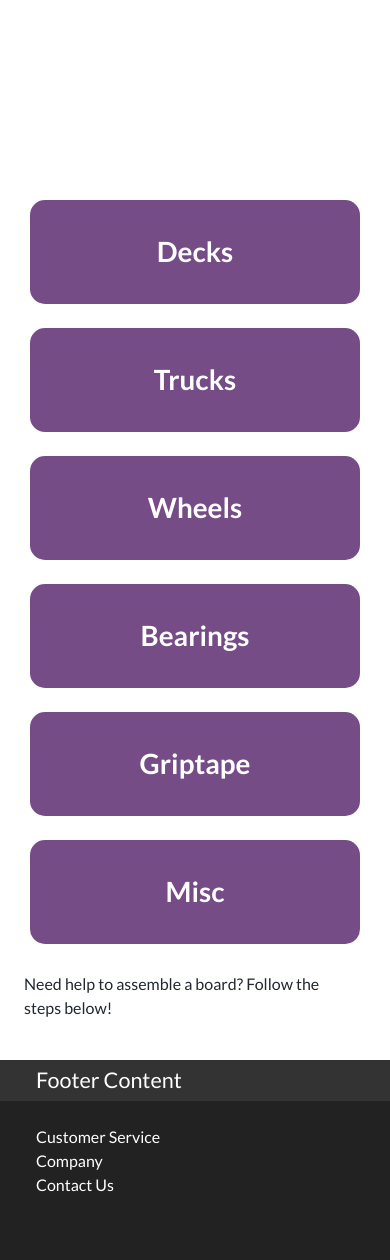
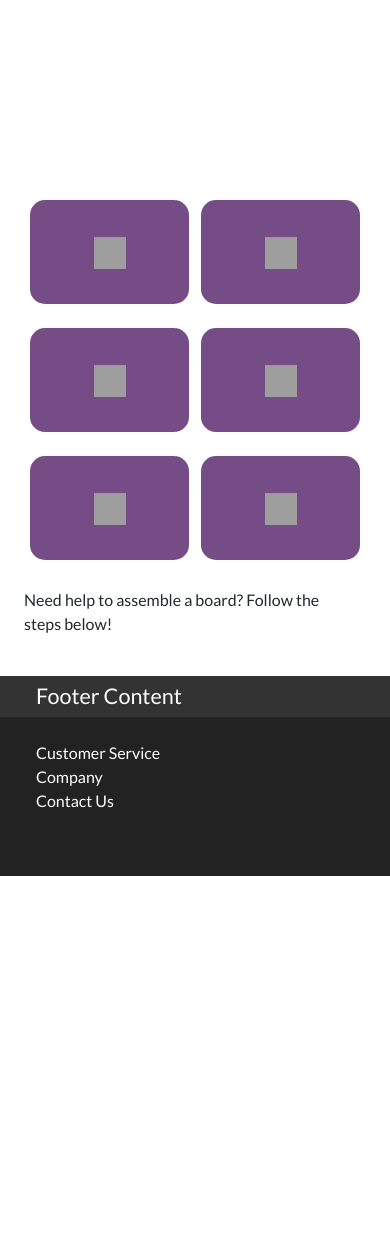
Before and after one commit to Kagebounshin/skateshop, a Django app: page / in a window 390 px wide. Shown: the part 588-1848 px from the top of the page. After the commit the page ends 1464 px from the top, so only its background shows below. Run offline with Django 3.2, Linux system fonts and the light colour scheme; some libraries are stand-ins or nearby versions; grey boxes are pictures that could not be loaded.

Commit message:
worked on layout for shopnow anchors, added icons, worked on responsivness

```diff
--- a/home/templates/home/index.html
+++ b/home/templates/home/index.html
@@ -60,34 +60,57 @@
 
 <div class="row container-fluid shopnow-container bg-shopnow pt-3 pb-3">
 
-<a href="{% url 'products' %}?category=decks" id="shopnow" class="col-12 col-sm-6 col-md-4 col-lg-2">
+<a href="{% url 'products' %}?category=decks" id="shopnow" class="col-6 col-sm-6 col-md-4 col-lg-2">
     <div id="shopnow-inner">
-        <h1>Decks</h1>
+        <h1><img src="https://img.icons8.com/ios/100/ffffff/skateboard-without-wheels.png"/></h1>
+    </div>
+    <div class="middle text-white">
+        <h1 class="shopnow-header">Decks</h1>
     </div>
 </a>
-<a href="{% url 'products' %}?category=trucks" id="shopnow" class="col-12 col-sm-6 col-md-4 col-lg-2">
+<a href="{% url 'products' %}?category=trucks" id="shopnow" class="col-6 col-sm-6 col-md-4 col-lg-2">
     <div id="shopnow-inner">
-        <h1>Trucks</h1>
+        <h1><img src="https://img.icons8.com/ios/100/ffffff/skateboard-truck.png"/></h1>
+    </div>
+    <div class="middle text-white">
+        <h1 class="shopnow-header">Trucks</h1>
     </div>
 </a>
-<a href="{% url 'products' %}?category=wheels" id="shopnow" class="col-12 col-sm-6 col-md-4 col-lg-2">
+<a href="{% url 'products' %}?category=wheels" id="shopnow" class="col-6 col-sm-6 col-md-4 col-lg-2">
     <div id="shopnow-inner">
-        <h1>Wheels</h1>
+        <h1><img src="https://img.icons8.com/ios/80/ffffff/skateboard-wheel.png"/></h1>
+    </div>
+    <div class="middle text-white">
+        <h1 class="shopnow-header">Wheels</h1>
     </div>
 </a>
-<a href="{% url 'products' %}?category=bearings" id="shopnow" class="col-12 col-sm-6 col-md-4 col-lg-2">
+<a href="{% url 'products' %}?category=bearings" id="shopnow" class="col-6 col-sm-6 col-md-4 col-lg-2">
     <div id="shopnow-inner">
-        <h1>Bearings</h1>
+        <h1><img src="https://img.icons8.com/dotty/80/ffffff/final-state.png"/></h1>
+    </div>
+    <div class="middle text-white">
+        <h1 class="shopnow-header">Bearings</h1>
     </div>
 </a>
-<a href="{% url 'products' %}?category=griptape" id="shopnow" class="col-12 col-sm-6 col-md-4 col-lg-2">
+<a href="{% url 'products' %}?category=griptape" id="shopnow" class="col-6 col-sm-6 col-md-4 col-lg-2">
     <div id="shopnow-inner">
-        <h1>Griptape</h1>
+        <h1><img src="https://img.icons8.com/ios-filled/100/ffffff/skateboard-grip-tape.png"/></h1>
+    </div>
+    <div class="middle text-white">
+        <h1 class="shopnow-header">Griptape</h1>
     </div>
 </a>
-<a href="{% url 'products' %}?category=misc" id="shopnow" class="col-12 col-sm-6 col-md-4 col-lg-2">
+<a href="{% url 'products' %}?category=misc" id="shopnow" class="col-6 col-sm-6 col-md-4 col-lg-2">
     <div id="shopnow-inner">
-        <h1>Misc</h1>
+        <h1><img src="https://img.icons8.com/ios/40/ffffff/screwdriver.png"/>
+            <img src="https://img.icons8.com/windows/40/ffffff/Production-order.png" class="d-none d-sm-inline"/>
+            <br>
+            <img src="https://img.icons8.com/external-kiranshastry-lineal-kiranshastry/40/ffffff/external-screw-industry-kiranshastry-lineal-kiranshastry.png" class="d-none d-sm-inline"/>
+            <img src="https://img.icons8.com/ios/40/ffffff/open-end-wrench.png" class="d-none d-sm-inline"/>
+        </h1>
+    </div>
+    <div class="middle text-white">
+        <h1 class="shopnow-header">Hardware<br>& Tools</h1>
     </div>
 </a>
 </div>
@@ -100,3 +123,9 @@
     </p>
 </div>
 {% endblock %}
+
+{% block postloadjs %}
+    <script type="text/javascript">
+
+    </script>
+    {% endblock %}
--- a/static/css/base.css
+++ b/static/css/base.css
@@ -250,6 +250,7 @@ a#shopnow {
 
 #shopnow {
     /* background-color: #222; */
+    position: relative;
     text-align: center;
     min-height: 15rem;
     padding-bottom: 12px;
@@ -260,29 +261,72 @@ a#shopnow {
 
 
 #shopnow-inner {
+    position: relative;
     background-color: #764c87;
     border-radius: 15px;
     width: 100%;
     height: 100%;
     margin: 0 auto;
     color:#fff;
+    opacity: 1;
 }
 
 #shopnow-inner h1 {
-    position: relative;
+    position: absolute;
     top: 50%;
     left: 50%;
     transform: translate(-50%, -50%);
-    z-index: 12;
     font-weight: 700;
+    color: white;
+}
+
+.middle {
+    position: absolute;
+    top: 50%;
+    left: 50%;
+    transform: translate(-50%, -50%);
+    height: 85%;
+    width: 90%;
+    border-radius: 15px;
+    opacity: 0;
+    background-color: #764c87d5;
+}
+
+.middle h1 {
+    position: absolute;
+    top: 50%;
+    left: 50%;
+    transform: translate(-50%, -50%);
+    font-size: 3rem;
+}
+
+.middle:hover {
+    transition: .5s ease-in-out;
+    opacity: 1;
+}
+
+@media (max-width: 429.98px) {
+    #shopnow {
+        min-height: 8rem;
+    }
 }
 
 
 
 /* Extra small devices (portrait phones, less than 576px) */
 @media (max-width: 575.98px) {
-    #shopnow {
-        min-height: 8rem;
+    /* #shopnow {
+        min-height: 15rem;
+    } */
+
+
+    #shopnow-inner img {
+        width: 2rem;
+        height: 2rem;
+    }
+
+    .middle h1 {
+        font-size: 2rem;
     }
 
     .header-container {
@@ -357,7 +401,7 @@ a#shopnow {
     #shopnow {
         min-height: 10rem;
     }
-    #shopnow h1 {
+    #shopnow-inner h1 {
         font-size: 1.8rem;
     }
 
@@ -400,10 +444,7 @@ a#shopnow {
 
 .shop-now-button:hover,
 .shop-now-button:active,
-.shop-now-button:focus,
-#shopnow-inner:hover,
-#shopnow-inner:active,
-#shopnow-inner:focus {
+.shop-now-button:focus{
     background: #492857;
     color: #fff;
     border: 3px solid #492857;
--- a/templates/base.html
+++ b/templates/base.html
@@ -56,7 +56,7 @@
         <div id="topnav" class="row d-none d-lg-flex">
             <div class="col-12 col-md-2 col-lg-3 text-left">
                 <a href="{% url 'home' %}" class="nav-link main-logo-link navbar-brand">
-                    <h2 class="logo-font text-black my-0">SkateStore<span class="dot">.</span> <img src="https://img.icons8.com/ios-filled/30/764c87/skateboard.png"/></h2>
+                    <h2 class="logo-font text-black my-0">SkateStore<span class="dot">.</span></h2>
                 </a>
             </div>
             <div class="col-12 col-md-6 col-lg-6 my-auto text-center">
@@ -185,7 +185,8 @@
 
         <div class="row container-fluid footer-bottom mt-4 mx-0">
             <div class="col-12 col-md-4">Customer Service</div>
-            <div class="col-12 col-md-4">Company</div>
+            <div class="col-12 col-md-4">Company
+            </div>
             <div class="col-12 col-md-4">Contact Us</div>
         </div>
     </footer>
@@ -196,7 +197,6 @@
         $('.toast').toast('show');
 
         $(document).ready(function() {
-
             // Dropdown Hover Effect
             $('.dd-hover').hover(
                 function(){
```
Also changed, not shown: README.md, media/shopwnow-bearings.png (added).
